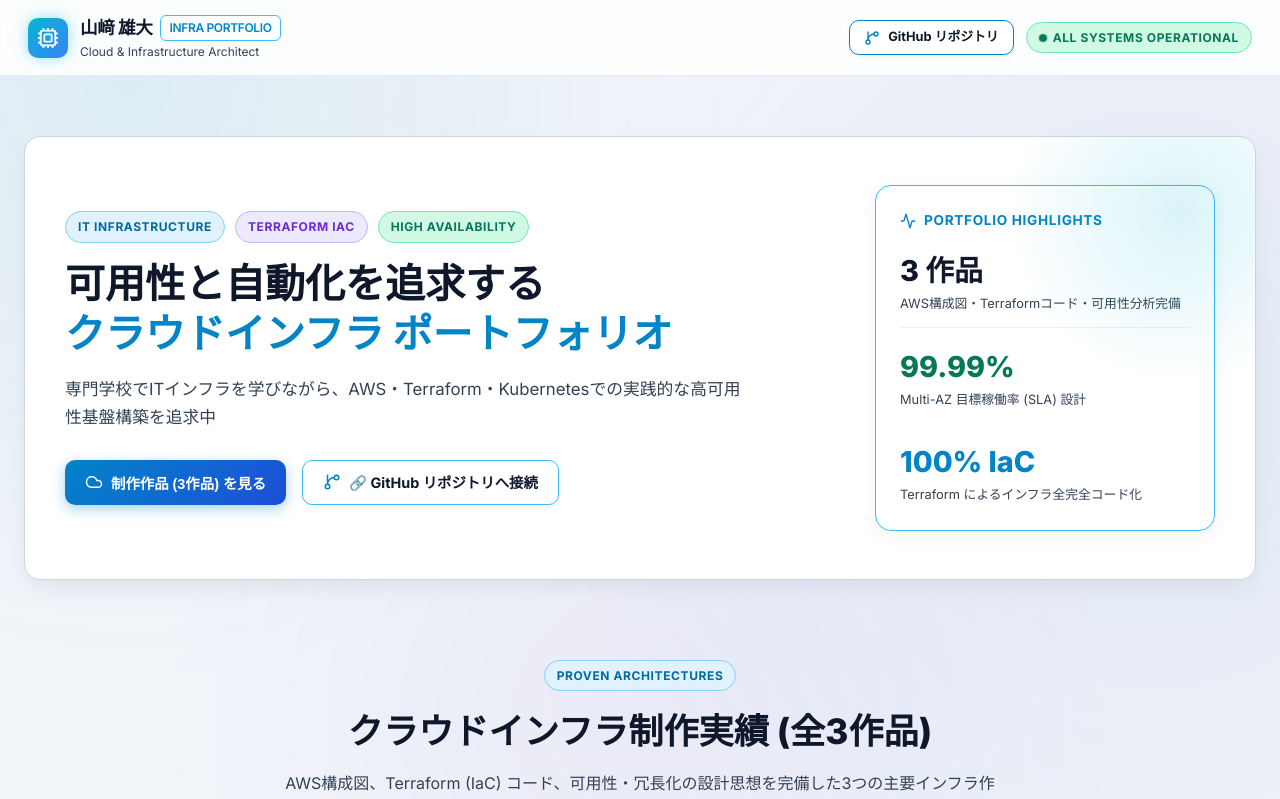
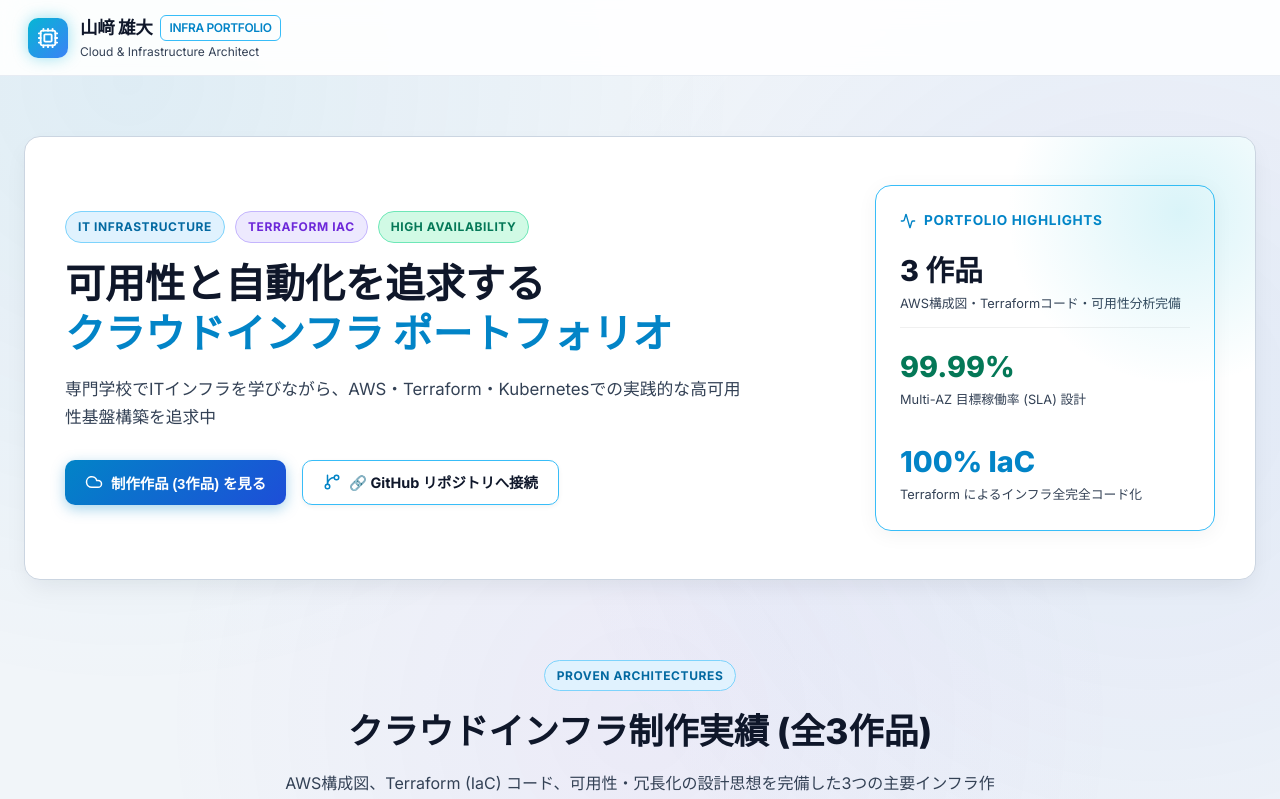
Before and after one commit to siw24010038-ui/infra-portfolio, a React (Vite) app: page / in a window 1280 px wide. Shown: the top 799 px of the page. Built offline with nearby package versions, Linux system fonts and the light colour scheme.

Commit message:
style: remove GitHub button and ALL SYSTEMS OPERATIONAL badge from header

```diff
--- a/src/components/Header.jsx
+++ b/src/components/Header.jsx
@@ -41,22 +41,6 @@ export default function Header({ activeSection, setActiveSection }) {
           </div>
         </div>
 
-        {/* Live System Status Badge & GitHub Link Button */}
-        <div style={{ display: 'flex', alignItems: 'center', gap: '12px' }}>
-          <a
-            href="https://github.com/siw24010038-ui/infra-portfolio"
-            target="_blank"
-            rel="noopener noreferrer"
-            className="btn-secondary"
-            style={{ fontSize: '0.8rem', padding: '6px 14px', textDecoration: 'none', borderColor: 'var(--cyan-primary)' }}
-          >
-            <GitBranch size={16} color="var(--cyan-primary)" /> GitHub リポジトリ
-          </a>
-          <div className="cyber-badge green">
-            <span className="pulse-dot"></span>
-            ALL SYSTEMS OPERATIONAL
-          </div>
-        </div>
       </div>
     </header>
   );
```
